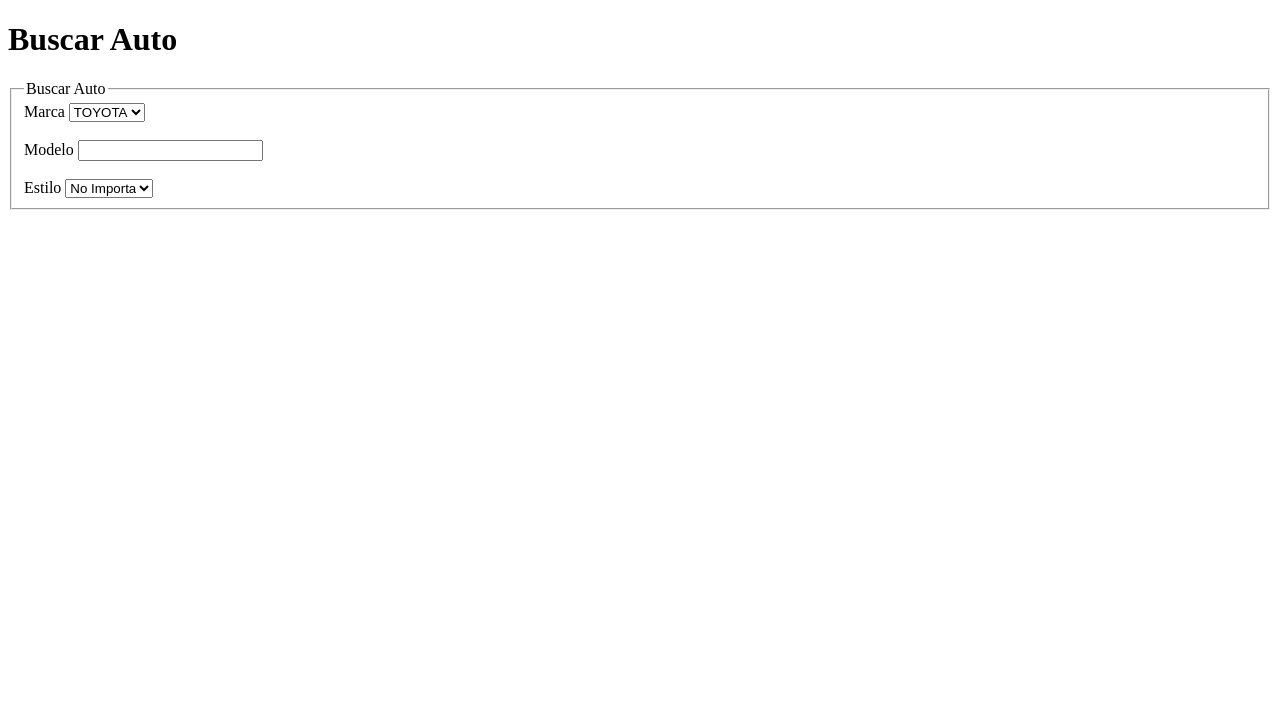
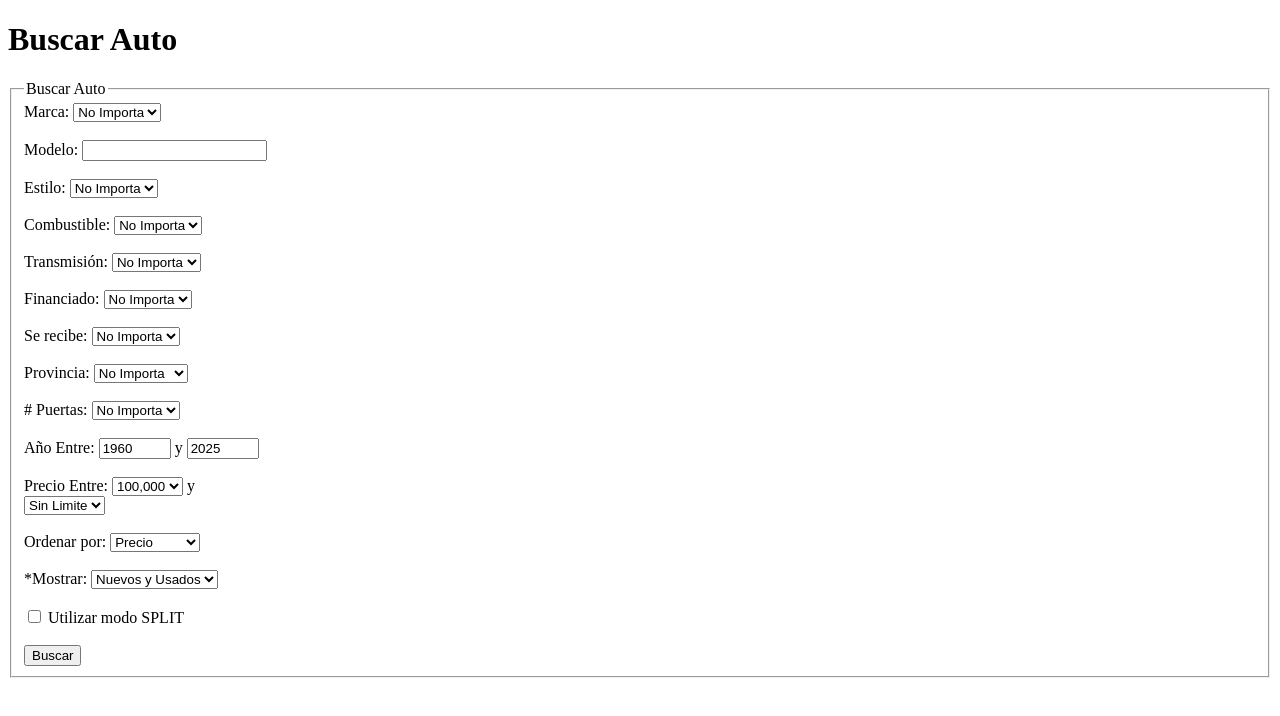
Before and after one commit to ZamderZ/html-b-sico, a plain HTML site: page CRAutos.html in a window 1280 px wide. Drawn offline with Linux system fonts and the light colour scheme.

Commit message:
Add files via upload

```diff
--- a/CRAutos.html
+++ b/CRAutos.html
@@ -10,21 +10,115 @@
     <form action="">
         <fieldset>
             <legend>Buscar Auto</legend>
-            <label>Marca</label>
+            <label>Marca:</label>
             <select name="" id="">
+                <option value="">No Importa</option>
                 <option value="">TOYOTA</option>
                 <option value="">HONDA</option>
                 <option value="">BMW</option>
                 <option value="">KIA</option>
             </select>
             <br><br>
-            <label>Modelo</label>
+            <label>Modelo:</label>
             <input type="text" name="" id="">
             <br><br>
-            <label for="">Estilo</label>
+            <label for="">Estilo:</label>
+            <select name="" id="">
+                <option value="">No Importa</option>
+                <option value="">Pick up</option>
+                <option value="">Camioneta</option>
+                <option value="">Bus</option>
+            </select>
+            <br><br>
+            <label for="">Combustible:</label>
+            <select name="" id="">
+                <option value="">No Importa</option>
+                <option value="">Gasolina</option>
+            <option value="">Diesel</option>
+            <option value="">Electrico</option>
+            </select>
+            <br><br>
+            <label for="">Transmisión:</label>
+            <select name="" id="">
+                <option value="">No Importa</option>
+                <option value="">Manual</option>
+                <option value="">Automatica</option>
+            </select>
+            <br><br>
+            <label for="">Financiado:</label>
             <select name="" id="">
                 <option value="">No Importa</option>
             </select>
+            <br><br>
+            <label for="">Se recibe:</label>
+            <select name="" id="">
+                <option value="">No Importa</option>
+            </select>
+            <br><br>
+            <label for="">Provincia:</label>
+            <select name="" id="">
+                <option value="">No Importa</option>
+                <option value="">San Jose</option>
+                <option value="">Alajuela</option>
+                <option value="">Cartago</option>
+                <option value="">Heredia</option>
+                <option value="">Guanacaste</option>
+                <option value="">Puntarenas</option>
+                <option value="">Limón</option>
+            </select>
+            <br><br>
+            <label for=""># Puertas:</label>
+            <select name="" id="">
+                <option value="">No Importa</option>
+                <option value="">2 Puertas</option>
+                <option value="">4 Puertas</option>
+            </select>
+            <br><br>
+            <label for="">Año Entre:</label>
+            <input type="number" name="" id="" min="1960" max="2025" value="1960" >
+            <label for="">y</label>
+            <input type="number" name="" id="" min="2025" max="1960" value="2025">
+            <br><br>
+            <label for="">Precio Entre:</label>
+            <select name="" id="">
+                <option value="">100,000</option>
+                <option value="">200,000</option>
+                <option value="">300,000</option>
+                <option value="">400,000</option>
+                <option value="">500,000</option>
+            </select>
+            <label for="">y</label>
+            <br>
+            <select name="" id="">
+             <option value="">Sin Limite</option>
+            </select>
+            <br><br>
+            <label for="">Ordenar por:</label>
+            <select name="" id="">
+                <option value="">Precio</option>
+                <option value="">Estilo</option>
+                <option value="">Antiguedad</option>
+            </select>
+            <br><br>
+            <label for="">*Mostrar:</label>
+            <select name="" id="">
+                <option value="">Nuevos y Usados</option>
+            </select>
+            <br><br>
+            <input type="checkbox" name="" id="">
+            <label for="">Utilizar modo SPLIT</label>
+            <br><br>
+               <button type="submit">Buscar</button>
+
+
+
+
+
+
+
+
+
+
 
 
         </fieldset>
```
